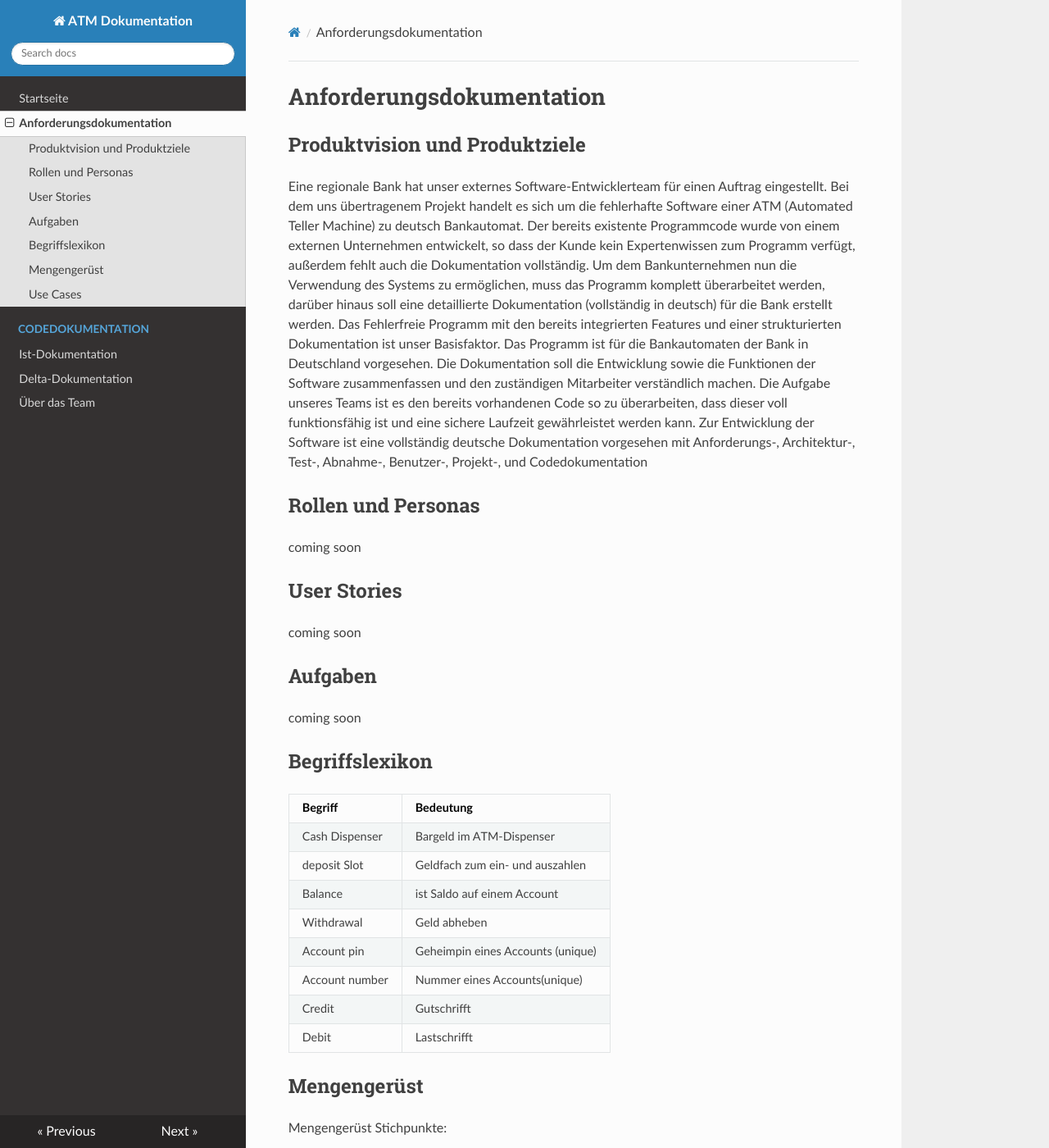
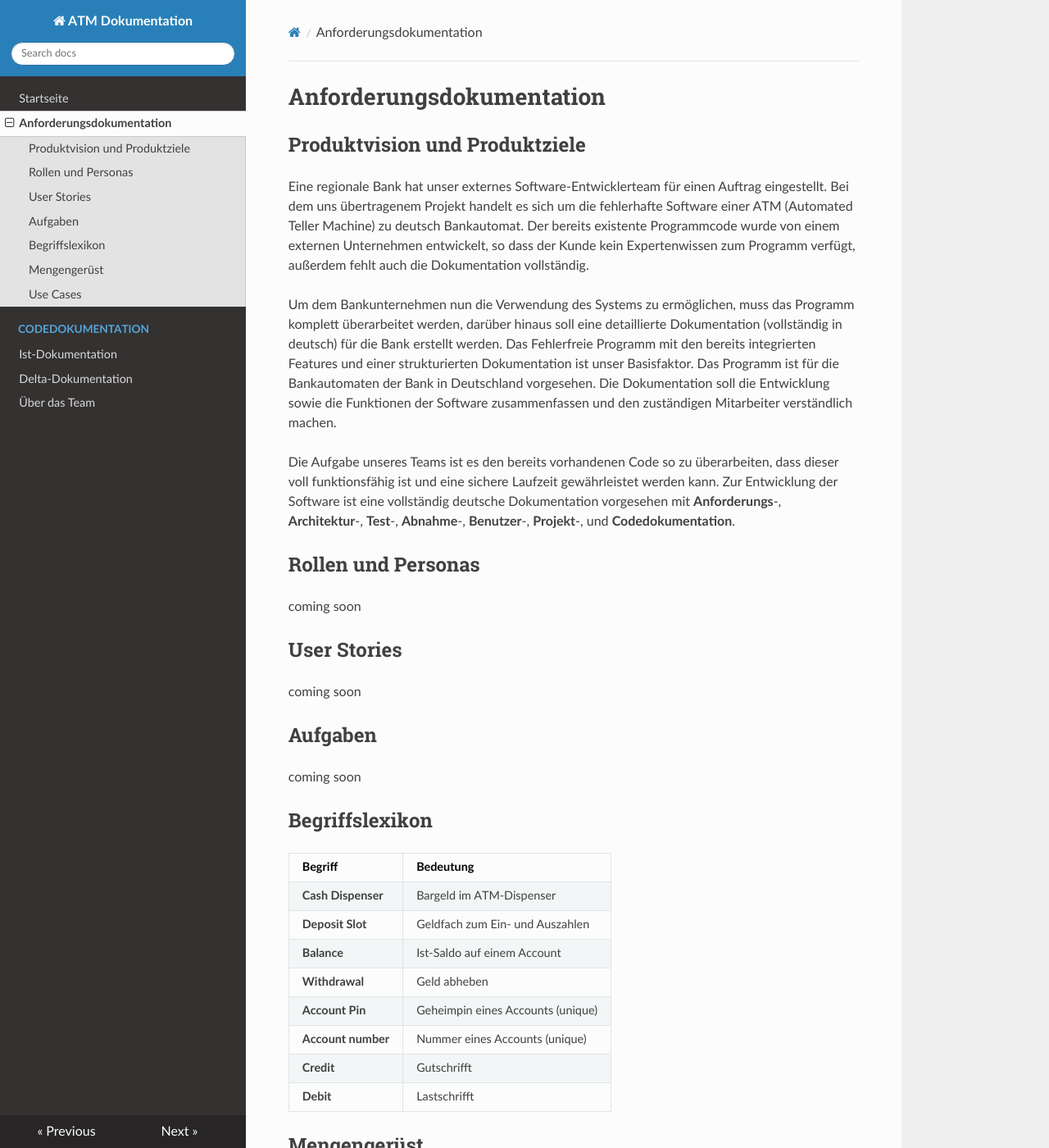
Before and after one commit to Halfpipe-SD/ATM, an MkDocs documentation site: the page built from docs/docs/requirements.md, in a window 1280 px wide and 1400 px high. Shown: the whole window at 82% size. Built offline with MkDocs 1.6.1, drawn with Linux system fonts in a browser that asks for light colours; nearby versions of some CDN libraries; part of the change alters nothing that is shown; some of the changed text lies outside the part shown.

Commit message:
Updated workflow and formatted docs

```diff
--- a/docs/docs/requirements.md
+++ b/docs/docs/requirements.md
@@ -2,8 +2,11 @@
 
 ## Produktvision und Produktziele
 
-Eine regionale Bank hat unser externes Software-Entwicklerteam für einen Auftrag eingestellt. Bei dem uns übertragenem Projekt handelt es sich um die fehlerhafte Software einer ATM (Automated Teller Machine) zu deutsch Bankautomat. Der bereits existente Programmcode wurde von einem externen Unternehmen entwickelt, so dass der Kunde kein Expertenwissen zum Programm verfügt, außerdem fehlt auch die Dokumentation vollständig. Um dem Bankunternehmen nun die Verwendung des Systems zu ermöglichen, muss das Programm komplett überarbeitet werden, darüber hinaus soll eine detaillierte Dokumentation (vollständig in deutsch) für die Bank erstellt werden. Das Fehlerfreie Programm mit den bereits integrierten Features und einer strukturierten Dokumentation ist unser Basisfaktor. Das Programm ist für die Bankautomaten der Bank in Deutschland vorgesehen. Die Dokumentation soll die Entwicklung sowie die Funktionen der Software zusammenfassen und den zuständigen Mitarbeiter verständlich machen.
-Die Aufgabe unseres Teams ist es den bereits vorhandenen Code so zu überarbeiten, dass dieser voll funktionsfähig ist und eine sichere Laufzeit gewährleistet werden kann. Zur Entwicklung der Software ist eine vollständig deutsche Dokumentation vorgesehen mit Anforderungs-, Architektur-, Test-, Abnahme-, Benutzer-, Projekt-, und Codedokumentation
+Eine regionale Bank hat unser externes Software-Entwicklerteam für einen Auftrag eingestellt. Bei dem uns übertragenem Projekt handelt es sich um die fehlerhafte Software einer ATM (Automated Teller Machine) zu deutsch Bankautomat. Der bereits existente Programmcode wurde von einem externen Unternehmen entwickelt, so dass der Kunde kein Expertenwissen zum Programm verfügt, außerdem fehlt auch die Dokumentation vollständig.
+
+Um dem Bankunternehmen nun die Verwendung des Systems zu ermöglichen, muss das Programm komplett überarbeitet werden, darüber hinaus soll eine detaillierte Dokumentation (vollständig in deutsch) für die Bank erstellt werden. Das Fehlerfreie Programm mit den bereits integrierten Features und einer strukturierten Dokumentation ist unser Basisfaktor. Das Programm ist für die Bankautomaten der Bank in Deutschland vorgesehen. Die Dokumentation soll die Entwicklung sowie die Funktionen der Software zusammenfassen und den zuständigen Mitarbeiter verständlich machen.
+
+Die Aufgabe unseres Teams ist es den bereits vorhandenen Code so zu überarbeiten, dass dieser voll funktionsfähig ist und eine sichere Laufzeit gewährleistet werden kann. Zur Entwicklung der Software ist eine vollständig deutsche Dokumentation vorgesehen mit **Anforderungs**-, **Architektur**-, **Test**-, **Abnahme**-, **Benutzer**-, **Projekt**-, und **Codedokumentation**.
 
 
 ## Rollen und Personas
@@ -20,26 +23,26 @@ coming soon
 
 ## Begriffslexikon
 
-| Begriff        | Bedeutung                         |
-| -------------- | --------------------------------- |
-| Cash Dispenser | Bargeld im ATM-Dispenser          |
-| deposit Slot   | Geldfach zum ein- und auszahlen   |
-| Balance        | ist Saldo auf einem Account       |
-| Withdrawal     | Geld abheben                      |
-| Account pin    | Geheimpin eines Accounts (unique) |
-| Account number | Nummer eines Accounts(unique)     |
-| Credit         | Gutschrifft                       |
-| Debit          | Lastschrifft                      |
+| **Begriff**        | **Bedeutung**                     |
+| ------------------ | --------------------------------- |
+| **Cash Dispenser** | Bargeld im ATM-Dispenser          |
+| **Deposit Slot**   | Geldfach zum Ein- und Auszahlen   |
+| **Balance**        | Ist-Saldo auf einem Account       |
+| **Withdrawal**     | Geld abheben                      |
+| **Account Pin**    | Geheimpin eines Accounts (unique) |
+| **Account number** | Nummer eines Accounts (unique)    |
+| **Credit**         | Gutschrifft                       |
+| **Debit**          | Lastschrifft                      |
 
 ## Mengengerüst
 
 Mengengerüst Stichpunkte:
 
-- Pinlänge: immer genau 4 Stellen
-- Maximal Geld pro Account an einem Tag abheben: 1000€?
+- Pinlänge: Immer genau 4 Stellen
+- Maximaler Betrag pro Account an einem Tag abheben: 1000€?
 - Maximale Nutzer gleichzeitig: ???
 - Maximale Transaktionen pro Minute: ???
-- Maximale registrierte Nutzer: ???
+- Maximal registrierte Nutzer: ???
 
 ## Use Cases
 
--- a/docs/mkdocs.yml
+++ b/docs/mkdocs.yml
@@ -13,4 +13,4 @@ theme: readthedocs
 
 plugins:
   - search
-  # - with-pdf
+  - with-pdf
```
Also changed, not shown: 1 other file.
